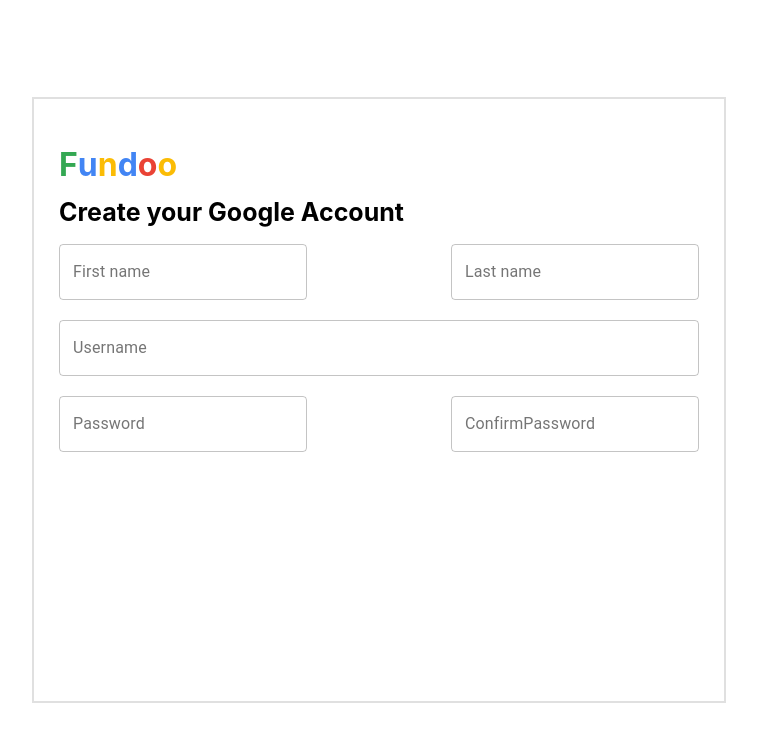
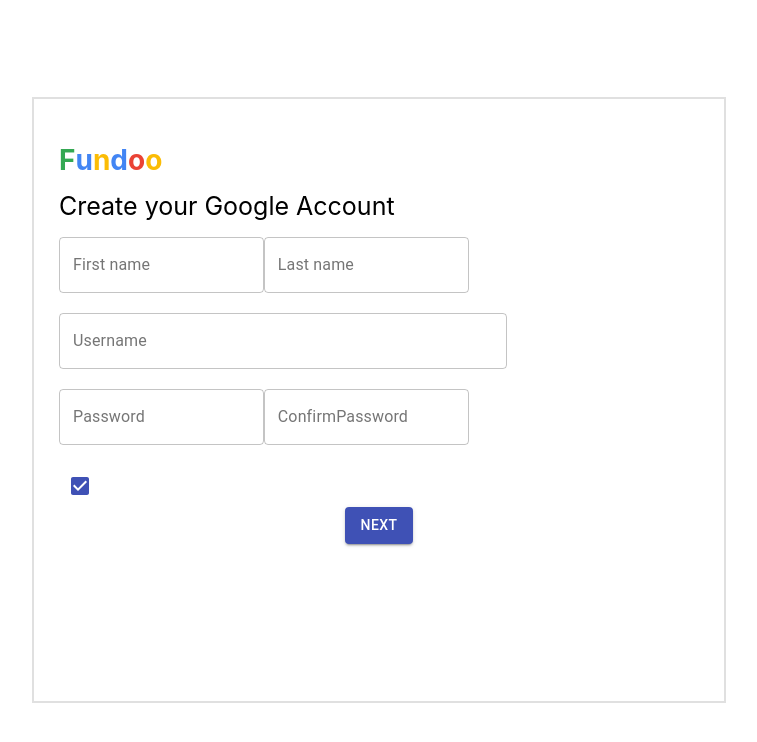
Before and after one commit to Renuka-Sawale/Fundoonotes_Project, a React (Create React App) app: page / in a window 1280 px wide. Shown: the top 742 px of the page, without its empty margins (261-1018 px from the left). Built offline with nearby package versions, Linux system fonts and the light colour scheme.

Commit message:
Added registration ui with button and checkbox

```diff
--- a/src/Pages/RegistrationPage/RegistrationPage.jsx
+++ b/src/Pages/RegistrationPage/RegistrationPage.jsx
@@ -1,5 +1,7 @@
 import React, { Component } from 'react';
 import TextField from '@material-ui/core/TextField';
+import Checkbox from '@material-ui/core/Checkbox';
+import Button from '@material-ui/core/Button';
 import '../RegistrationPage/registration.css'
 
 class RegistrationPage extends Component {
@@ -7,10 +9,7 @@
         return (
             <div class="content">
                 <form class="top-content">
-                    {/* <div>
-                        <img src="https://ssl.gstatic.com/accounts/signup/glif/account.svg" alt="" width="24" height="24" class="j9NuTc TrZEUc"/>
 
-                    </div> */}
                    <div className="fundooo">
                         <h1 style={{color : '#34a853'}}>F</h1>
                         <h1 style={{color : '#4285f4'}}>u</h1>
@@ -34,6 +33,19 @@
                         <TextField id="outlined-basic" label="Password" variant="outlined" />
                         <TextField id="outlined-basic" label="ConfirmPassword" variant="outlined" />
                     </div>
+                    <div class= "checkbox">
+                        <Checkbox defaultChecked color="primary" inputProps={{ 'aria-label': 'secondary checkbox' }} />
+                        {/* <p>Show Password</p> */}
+
+                    </div>
+                    <div class="Bottom-Button">
+                        <Button variant="contained" color="primary" href="#contained-buttons">
+                            Next
+                        </Button>
+                    </div>
+                    {/* <div>
+                        <img src="https://ssl.gstatic.com/accounts/signup/glif/account.svg" alt="" width="100" height="100" class="j9NuTc TrZEUc"/>
+                    </div> */}
                 </form>
             </div>
         )
--- a/src/Pages/RegistrationPage/registration.css
+++ b/src/Pages/RegistrationPage/registration.css
@@ -5,10 +5,12 @@
 .fundooo{
     display:inline-flex;
     margin-bottom: -54px;
+    font-size: 14px;
 }
 
 .content-text{
     font-size: 25px;
+    font-weight: 400;
 }
 
 .top-content{
@@ -27,23 +29,28 @@
 }
 
 .content1{
-    width: 100%;
+    width: 64%;
     display: flex;
     justify-content: space-between;
 }
 
 .content2 {
-    width: 100%;
+    width: 70%;
     padding-top: 20px;
 }
 
-.content2 {
-    width: 100%;
-}
-
 .content3 {
-    width: 100%;
+    width: 64%;
     padding-top: 20px;
     display: flex;
     justify-content: space-between;
 }
+
+.checkbox {
+    padding-top: 20px;
+}
+
+.Bottom-Button {
+    display: flex;
+    justify-content: center;
+}
```
